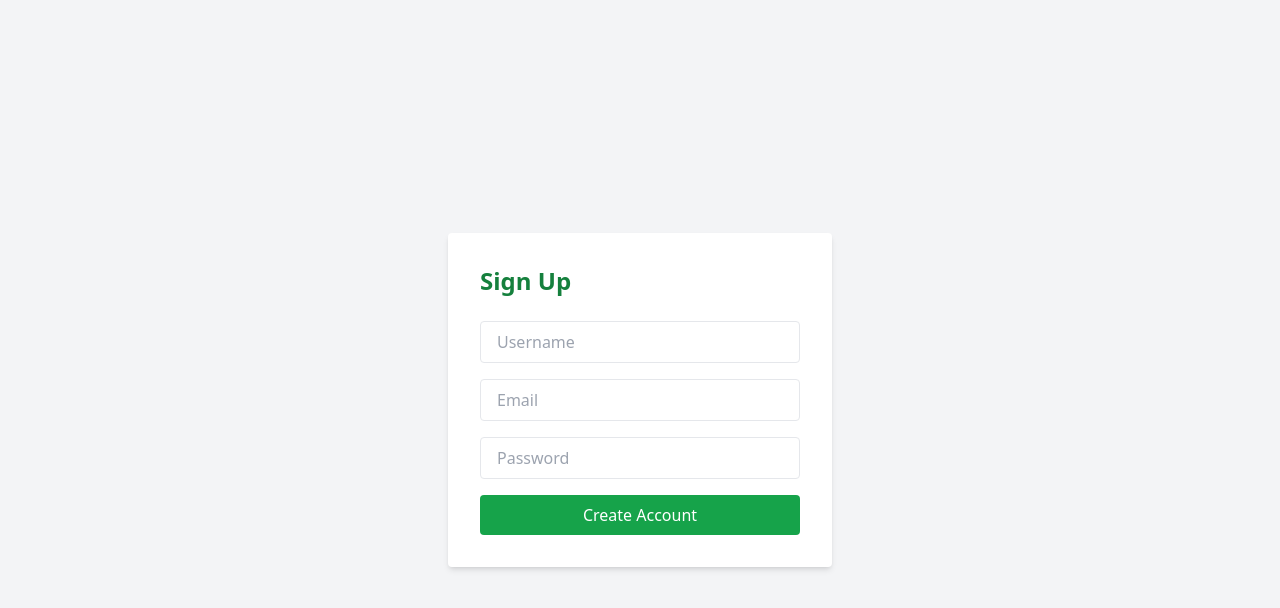
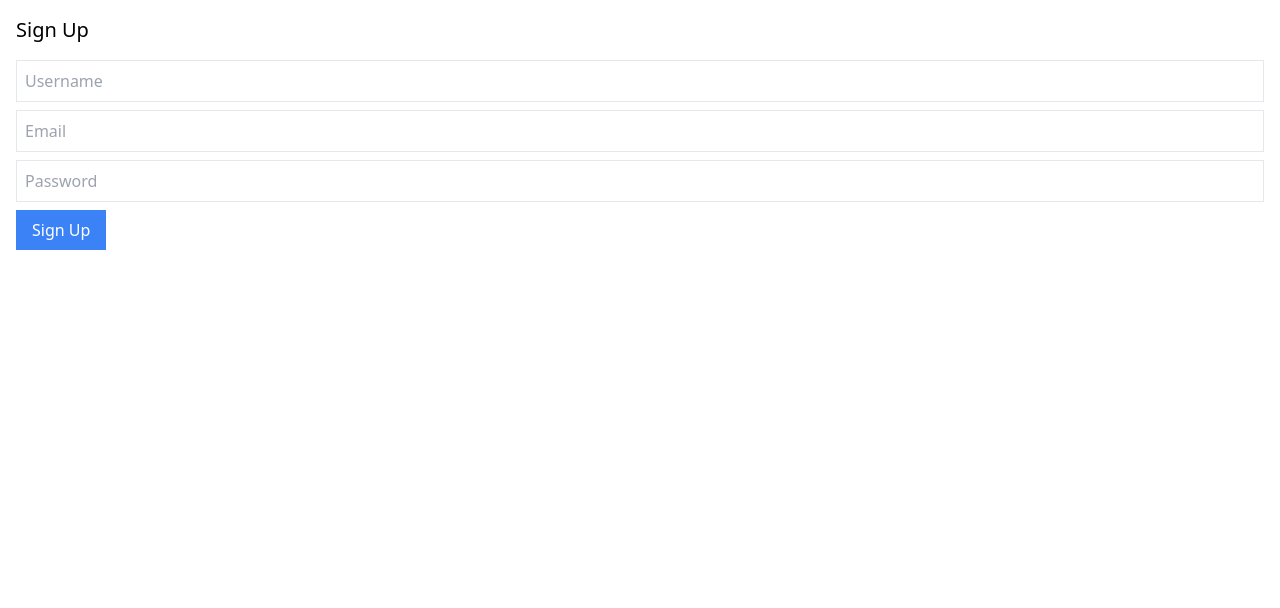
Before and after one commit to Rangosolo1234/geospatial-tea-farm-solutions, a Vue app in the folder chaiTrack/: page /signup in a window 1280 px wide. Shown: the top 608 px of the page. Built offline with nearby package versions, Linux system fonts and the light colour scheme.

Commit message:
Signup component

```diff
--- a/chaiTrack/src/components/Signup.vue
+++ b/chaiTrack/src/components/Signup.vue
@@ -1,73 +1,41 @@
 <template>
-  <div class="min-h-screen flex items-center justify-center bg-gray-100">
-    <form @submit.prevent="signup" class="bg-white p-8 rounded shadow-md w-full max-w-sm">
-      <h2 class="text-2xl font-bold mb-6 text-green-700">Sign Up</h2>
-
-      <input v-model="username" type="text" placeholder="Username" class="input" required />
-      <input v-model="email" type="email" placeholder="Email" class="input" required />
-      <input v-model="password" type="password" placeholder="Password" class="input" required />
-
-      <button type="submit" class="btn-green">Create Account</button>
+  <div class="p-4">
+    <h2 class="text-xl mb-4">Sign Up</h2>
+    <form @submit.prevent="signup">
+      <input v-model="username" type="text" placeholder="Username" class="border p-2 mb-2 w-full" />
+      <input v-model="email" type="email" placeholder="Email" class="border p-2 mb-2 w-full" />
+      <input v-model="password" type="password" placeholder="Password" class="border p-2 mb-2 w-full" />
+      <button type="submit" class="bg-blue-500 text-white px-4 py-2">Sign Up</button>
     </form>
+    <p v-if="message" class="text-green-600 mt-2">{{ message }}</p>
+    <p v-if="error" class="text-red-600 mt-2">{{ error }}</p>
   </div>
 </template>
 
-<!-- <script setup>
+<script setup>
 import { ref } from 'vue'
-import axios from 'axios'
+import api from '../services/axios'
+import { useRouter } from 'vue-router'
 
 const username = ref('')
 const email = ref('')
 const password = ref('')
+const message = ref(null)
+const error = ref(null)
+const router = useRouter()
 
 const signup = async () => {
   try {
-    await axios.post('/api/users/', {
+    await api.post('register/', {
       username: username.value,
       email: email.value,
-      password: password.value,
+      password: password.value
     })
-    alert('Signup successful! Now login.')
-  } catch (error) {
-    console.error(error)
-    alert('Signup failed')
-  }
-}
-</script> -->
-
-
-<!-- ######################################################################################### -->
-<script setup>
-import { ref } from 'vue'
-import api from '@/axios' // ✅ import the custom axios instance
-
-const username = ref('')
-const email = ref('')
-const password = ref('')
-
-const signup = async () => {
-  try {
-    await api.post('users/', {
-      username: username.value,
-      email: email.value,
-      password: password.value,
-    })
-    alert('Signup successful! Now login.')
-  } catch (error) {
-    console.error(error)
-    alert('Signup failed')
+    message.value = 'Account created! Redirecting to login...'
+    setTimeout(() => router.push('/login'), 2000)
+  } catch (err) {
+    error.value = 'Signup failed. Username might be taken.'
+    console.error(err)
   }
 }
 </script>
-
-
-<!-- ######################################################################## -->
-
-<style scoped>
-.input {
-  @apply mb-4 w-full px-4 py-2 border rounded;
-}
-.btn-green {
-  @apply w-full bg-green-600 text-white py-2 rounded hover:bg-green-700;
-}
-</style>
```
